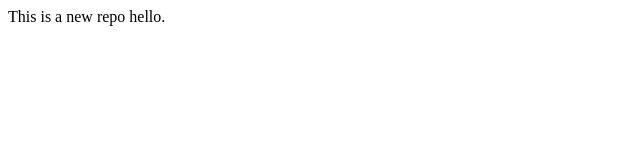
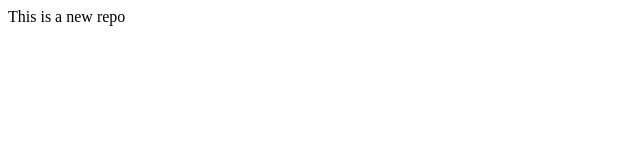
Before and after one commit to Satyamverma1207/localrepo, a plain HTML site: page index.html in a window 1280 px wide. Shown: the full height of the page, 0-640 px from the left. Drawn offline with Linux system fonts and the light colour scheme.

Commit message:
added today

```diff
--- a/index.html
+++ b/index.html
@@ -1 +1 @@
-<p>This is a new repo hello.</p>
+<p>This is a new repo </p>
```
